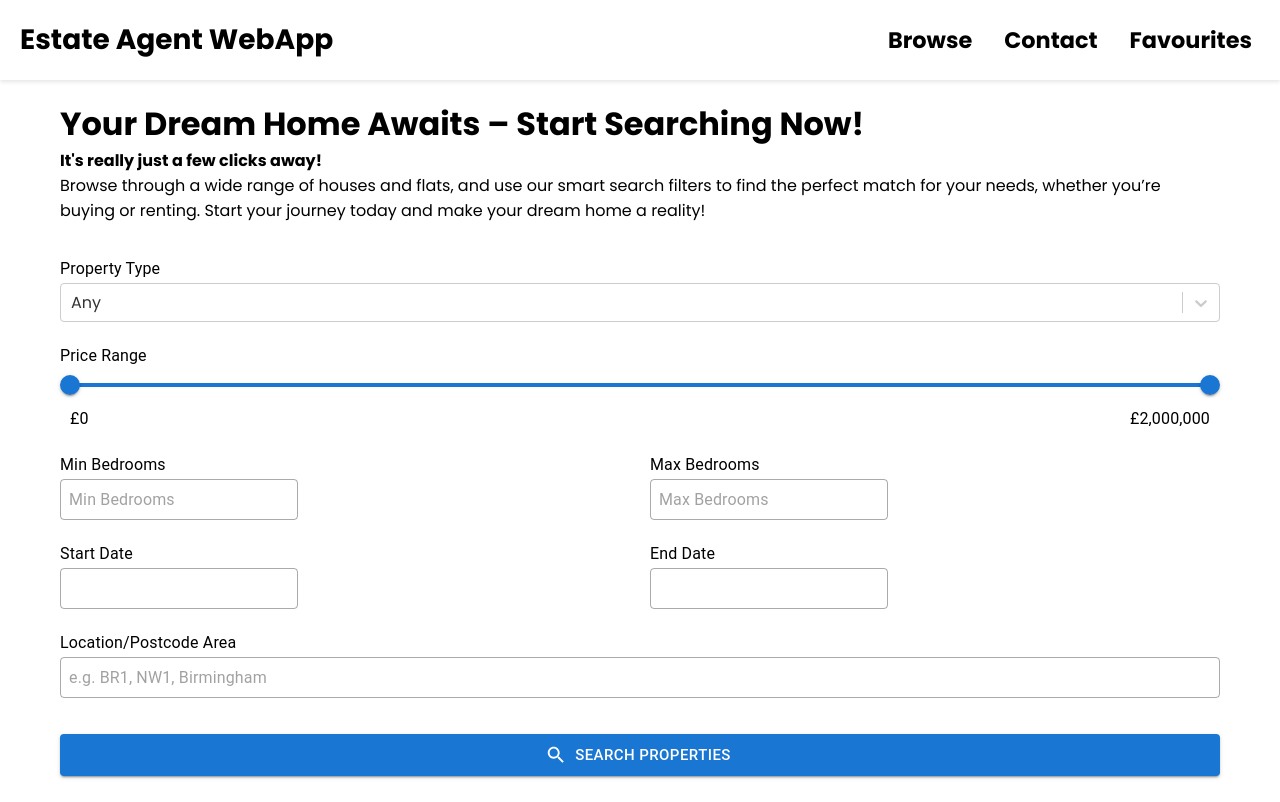
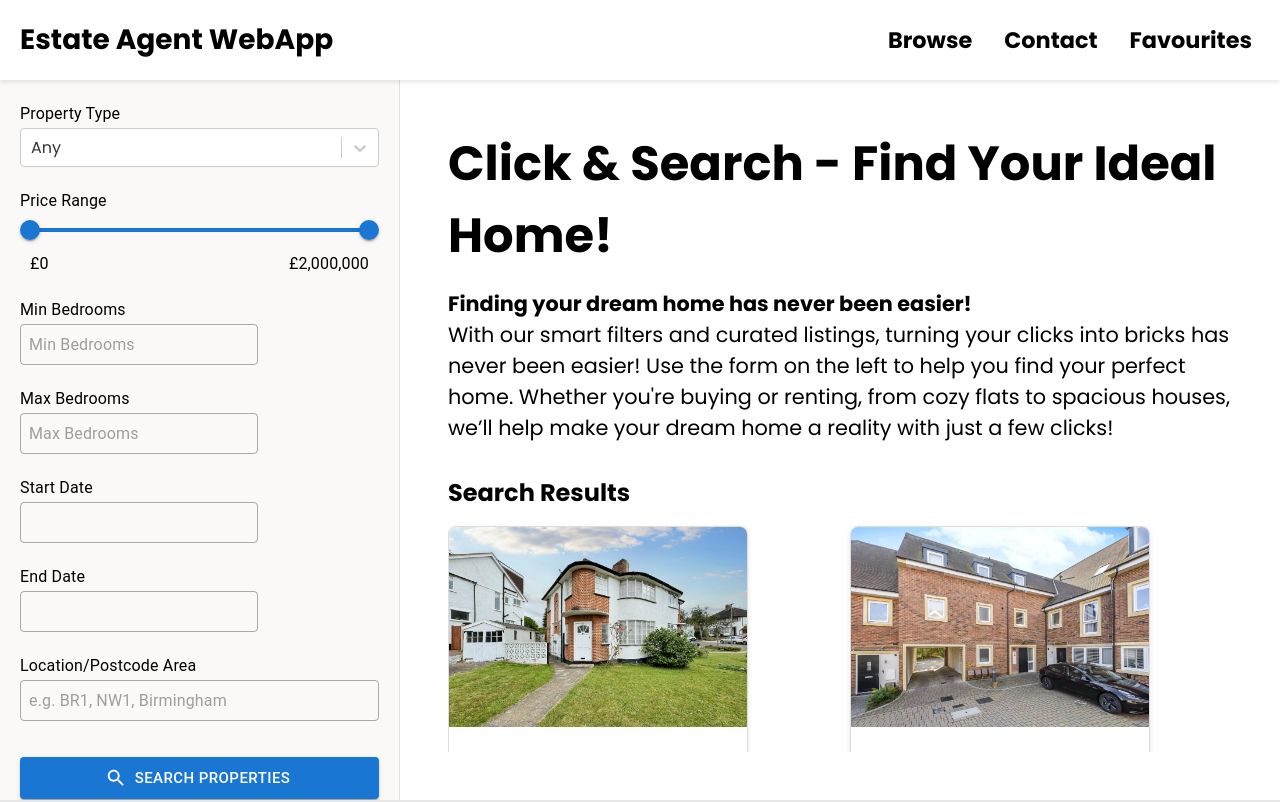
Before and after one commit to ParamaHerath/Estate-Agent-WebApp, a React (Vite) app: page /search in a window 1280 px wide. Shown: the top 802 px of the page. Built offline with nearby package versions, Linux system fonts and the light colour scheme.

Commit message:
Modified SearchForm into a Side Bar

```diff
--- a/src/components/PropertyCard.jsx
+++ b/src/components/PropertyCard.jsx
@@ -11,9 +11,6 @@ function PropertyCard({ property }) {
         <h3 className={styles.price}>£{price.toLocaleString()}</h3>
         <p className={styles.type}>{type} - {bedrooms} bedrooms</p>
         <p className={styles.location}>{location}</p>
-        <p className={styles.description}>
-          {description.substring(0, 150)}...
-        </p>
         <p className={styles.date}>Added: {added.day} {added.month} {added.year}</p>
         <Link to={`/property/${id}`} className={styles.viewButton}>
           View Property
--- a/src/components/PropertyCard.module.css
+++ b/src/components/PropertyCard.module.css
@@ -2,7 +2,6 @@
     border: 1px solid #ddd;
     border-radius: 8px;
     overflow: hidden;
-    margin: 16px;
     background: white;
     box-shadow: 0 2px 5px rgba(0,0,0,0.1);
     transition: transform 0.2s;
--- a/src/components/SearchForm.module.css
+++ b/src/components/SearchForm.module.css
@@ -1,8 +1,5 @@
 .form {
-  /* padding: 20px; */
-  max-width: 1200px;
-  margin: 0 auto;
-  margin-top: 2rem;
+  width: 100%;
 }
 
 .formGroup {
@@ -12,12 +9,12 @@
 
 .formRow {
   display: flex;
+  flex-direction: column;
   gap: 20px;
   margin-bottom: 20px;
 }
 
 .formRow .formGroup {
-  flex: 1;
   margin-bottom: 0;
 }
 
--- a/src/pages/Home.module.css
+++ b/src/pages/Home.module.css
@@ -1,8 +1,11 @@
 .banner {
   margin-top: 5rem;
-  background-image: url('../assets/images/banner.jpeg');
+  background-image: url('../assets/images/banner.png');
   background-size: cover;
-  padding: 8rem;
+  min-height: calc(100vh - 5rem);
+  display: flex;
+  justify-content: center; /* Horizontal centering */
+  align-items: center;     /* Vertical centering */
 }
 
 .container {
@@ -15,14 +18,15 @@
   color: white;
   font-size: 5.5rem;
   margin-bottom: 1.5rem;
-  text-shadow: 2px 2px 3px rgba(0,0,0,1);
+  text-shadow: 2px 2px 5px rgba(0,0,0,0.9);
 }
 
 .description {
   color: white;
   margin-bottom: 1rem;
   font-size: 1.5rem;
-  text-shadow: 2px 2px 3px rgba(0,0,0,1);
+  font-weight: 500;
+  text-shadow: 2px 2px 5px rgba(0,0,0,0.9);
 }
 
 .browseLink {
@@ -35,9 +39,9 @@
   padding: 0.8rem 1.5rem;
   border-radius: 1rem;
   text-decoration: none;
-  transition: background-color 0.3s;
+  transition: transform 0.2s;
 }
 
 .browseLink:hover {
-  background-color: #2980b9;
+  transform: scale(1.025);
 }
--- a/src/pages/Search.jsx
+++ b/src/pages/Search.jsx
@@ -58,16 +58,24 @@ function Search() {
     <>
       <Header />
       <div className={styles.page}>
-        <div className={styles.container}>
-          <h1>Your Dream Home Awaits – Start Searching Now!</h1>
-          <p><b>It's really just a few clicks away!</b></p>
+        <div className={styles.layout}>
+          <aside className={styles.sidebar}>
+            <SearchForm onSearch={handleSearch} />
+          </aside>
+
+          <main className={styles.mainContent}>
+            <div className={styles.headerSection}>
+              <h1>Click & Search - Find Your Ideal Home!</h1>
+              <p><b>Finding your dream home has never been easier!</b></p>
               <p>
-            Browse through a wide range of houses and flats, and use our smart search filters to find the perfect match for your needs, whether you’re buying or renting. Start your journey today and make your dream home a reality!
+                With our smart filters and curated listings, turning your clicks into bricks has never been easier! Use the form on the left to help you find your perfect home. Whether you're buying or renting, from cozy flats to spacious houses, we’ll help make your dream home a reality with just a few clicks!
               </p>
-          <SearchForm onSearch={handleSearch} />
-          <div className={styles.results}>
+            </div>
+
+            <div className={styles.resultsSection}>
+              <h2 className={styles.subheading}>Search Results</h2>
               {filteredProperties.length === 0 ? (
-              <p className={styles.noResults}>No properties found matching your criteria</p>
+                <p className={styles.noResults}>No properties found matching your criteria!</p>
               ) : (
                 <div className={styles.propertyGrid}>
                   {filteredProperties.map(property => (
@@ -76,6 +84,7 @@ function Search() {
                 </div>
               )}
             </div>
+          </main>
         </div>
       </div>
       <Footer />
--- a/src/pages/Search.module.css
+++ b/src/pages/Search.module.css
@@ -1,33 +1,81 @@
 .page {
   margin-top: 5rem;
+  min-height: calc(100vh - 5rem);
 }
 
-.container {
-    padding: 20px;
-    max-width: 1200px;
-    margin: 0 auto;
+.layout {
+  display: flex;
+  /* gap: 2rem; */
+  height: calc(100vh - 5rem);
 }
 
-.searchPage h1 {
-  /* text-align: center; */
-  color: #2c3e50;
-  margin-bottom: 20px;
+.sidebar {
+  width: 25rem;
+  padding: 20px;
+  background-color: #faf9f8;
+  border-right: 1px solid #dee2e6;
+  overflow-y: auto;
 }
 
-.results {
-  margin-top: 30px;
+.mainContent {
+  flex: 1;
+  padding: 3rem;
+  display: flex;
+  flex-direction: column;
+  max-width: calc(100% - 25rem);
+}
+
+.headerSection {
+  margin-bottom: 2rem;
+}
+
+.headerSection h1 {
+  color: black;
+  font-size: 3rem;
+  margin-bottom: 1rem;
+}
+
+.headerSection p {
+  font-size: 1.3rem;
+}
+
+.subheading {
+  margin-bottom: 1rem;
+}
+
+.resultsSection {
+  flex: 1;
+  overflow-y: auto;
+  /* border: 1px solid red; */
 }
 
 .propertyGrid {
   display: grid;
   grid-template-columns: repeat(auto-fill, minmax(300px, 1fr));
   gap: 20px;
-  padding: 20px;
 }
 
 .noResults {
   text-align: center;
-  color: #7f8c8d;
+  color: red;
   font-size: 1.2rem;
   margin-top: 40px;
 }
+
+/* Custom scrollbar styles */
+.resultsSection::-webkit-scrollbar {
+  width: 8px;
+}
+
+.resultsSection::-webkit-scrollbar-track {
+  background: #f1f1f1;
+}
+
+.resultsSection::-webkit-scrollbar-thumb {
+  background: #d1d1d1;
+  border-radius: 4px;
+}
+
+.resultsSection::-webkit-scrollbar-thumb:hover {
+  background: #a7a7a7;
+}
```
Also changed, not shown: 2 other files (tests, documents, lock files or other folders). Lines whose indentation alone changed are shown as unchanged.
